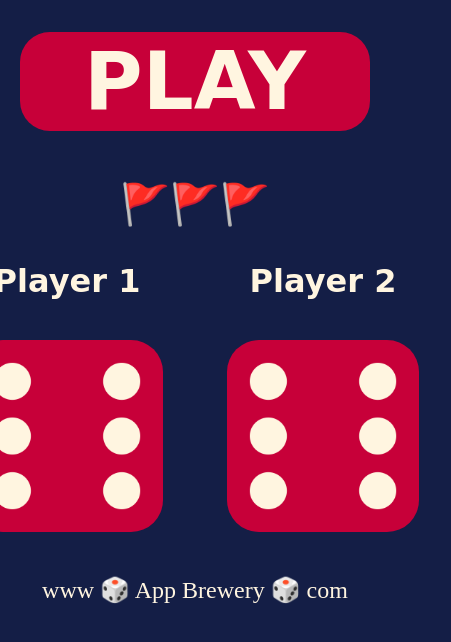
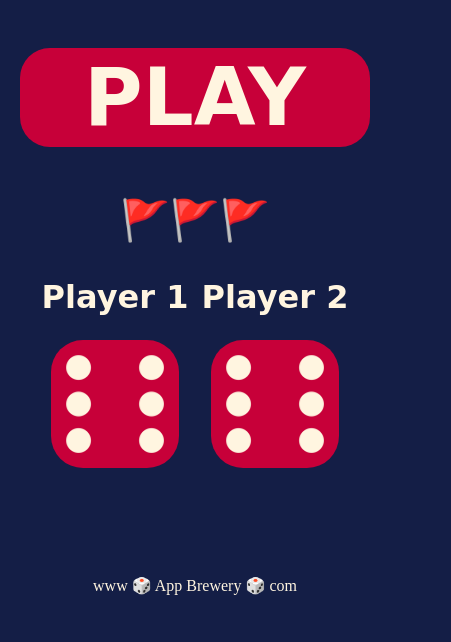
Before and after one commit to jhonsebastian1227/dice, a plain HTML site: page index.html in a window 390 px wide. Shown: the whole page, 451 px wide, since content can reach past the window. Drawn offline with Linux system fonts and the light colour scheme; a web font is replaced by a local one.

Commit message:
styles.css

```diff
--- a/assets/css/styles.css
+++ b/assets/css/styles.css
@@ -40,11 +40,11 @@ h2{
     color: #FFF5E0;
 }
 
-
 p{
     font-size: 1.5em;
     margin: 0.5rem;
 }
+
 .container{
     display: inline;
     flex-direction: column;
@@ -74,4 +74,21 @@ footer{
     justify-content: center;
     margin: 0;
     padding: 0;
+
 }
+
+@media (min-width: 319px) and (max-width: 515px){
+    img{
+        height: 8rem;
+        margin: 1rem;
+    }
+
+    p{
+        font-size: 1em;
+        padding-top: 5rem;
+    }
+
+    button{
+        margin-top: 3rem;
+    }
+}
```
